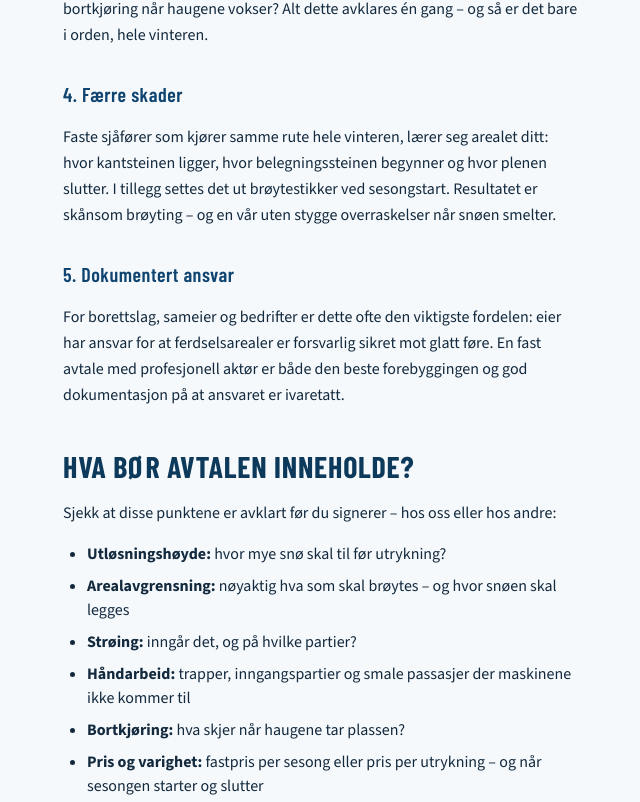
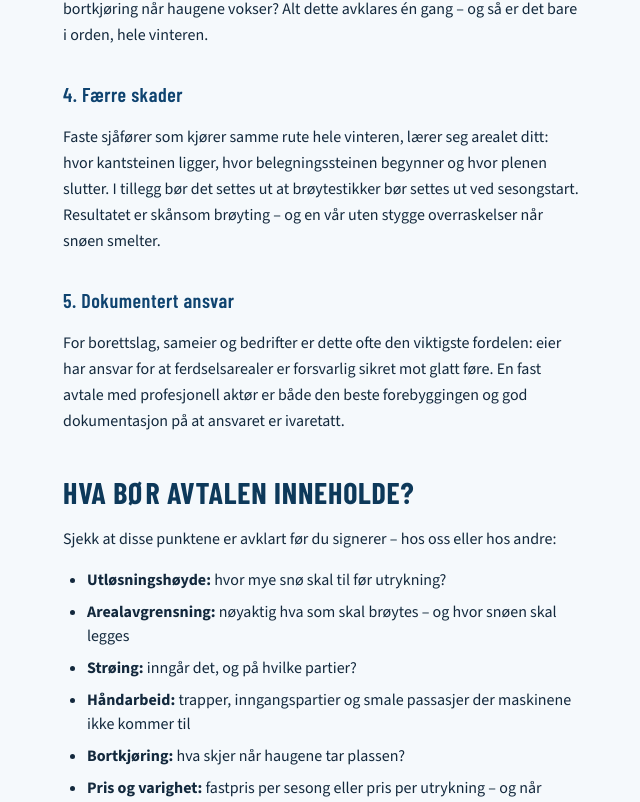
Before and after one commit to WebGuruAIGuruNoob/gjerdrumsnobroyting, a Next.js app: page /blogg/fordeler-med-broyteavtale in a window 1280 px wide. Shown: the part 1838-2640 px from the top of the page, without its empty margins (217-857 px from the left). Built offline with nearby package versions, Linux system fonts and the light colour scheme; no server answers.

Commit message:
Recommend setting out snow markers

```diff
--- a/content/blogg/fordeler-med-broyteavtale.mdx
+++ b/content/blogg/fordeler-med-broyteavtale.mdx
@@ -22,7 +22,7 @@ En god brøyteavtale skreddersys: Hvor skal snøen legges? Hvilke partier trenge
 
 ### 4. Færre skader
 
-Faste sjåfører som kjører samme rute hele vinteren, lærer seg arealet ditt: hvor kantsteinen ligger, hvor belegningssteinen begynner og hvor plenen slutter. I tillegg settes det ut brøytestikker ved sesongstart. Resultatet er skånsom brøyting – og en vår uten stygge overraskelser når snøen smelter.
+Faste sjåfører som kjører samme rute hele vinteren, lærer seg arealet ditt: hvor kantsteinen ligger, hvor belegningssteinen begynner og hvor plenen slutter. I tillegg bør det settes ut at brøytestikker bør settes ut ved sesongstart. Resultatet er skånsom brøyting – og en vår uten stygge overraskelser når snøen smelter.
 
 ### 5. Dokumentert ansvar
 
@@ -45,7 +45,7 @@ Prisen avhenger av arealets størrelse og form, utløsningshøyden, om strøing
 
 ## Praktiske tips for å få mest ut av avtalen
 
-- **Tegn avtalen tidlig.** September–november er avtaletiden: da rekker firmaet befaring og utsetting av brøytestikker før første snøfall, og du er sikret plass på rutene.
+- **Tegn avtalen tidlig.** September–november er avtaletiden: da rekker firmaet befaring og anbefaling om utsetting av at brøytestikker bør settes ut før første snøfall, og du er sikret plass på rutene.
 - **Meld fra om spesielle behov.** Skal du ha håndverkere, flyttebil eller besøk – si fra, så prioriteres arealet ditt den dagen.
 - **Hold arealet fritt for hindringer.** Parkerte biler, tilhengere og løse gjenstander er det som oftest står mellom deg og en perfekt brøytet plass.
 
```
